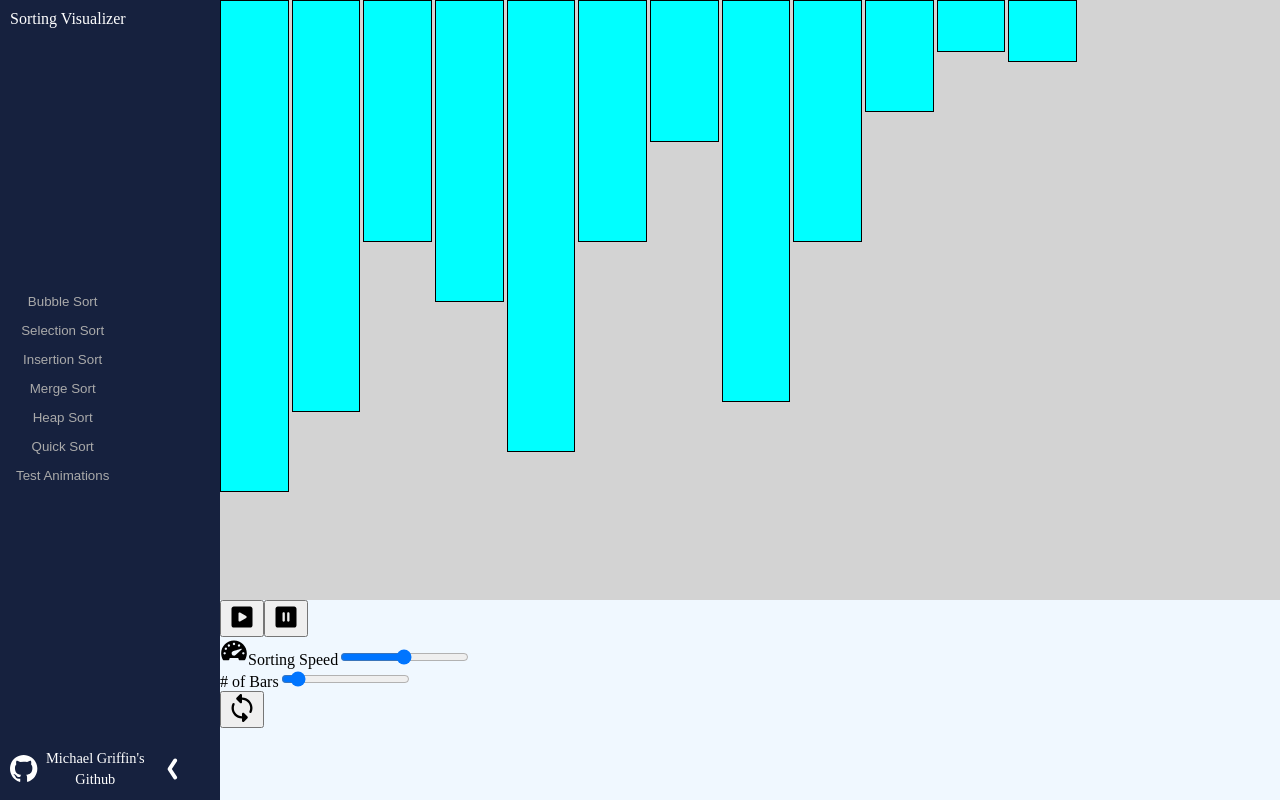
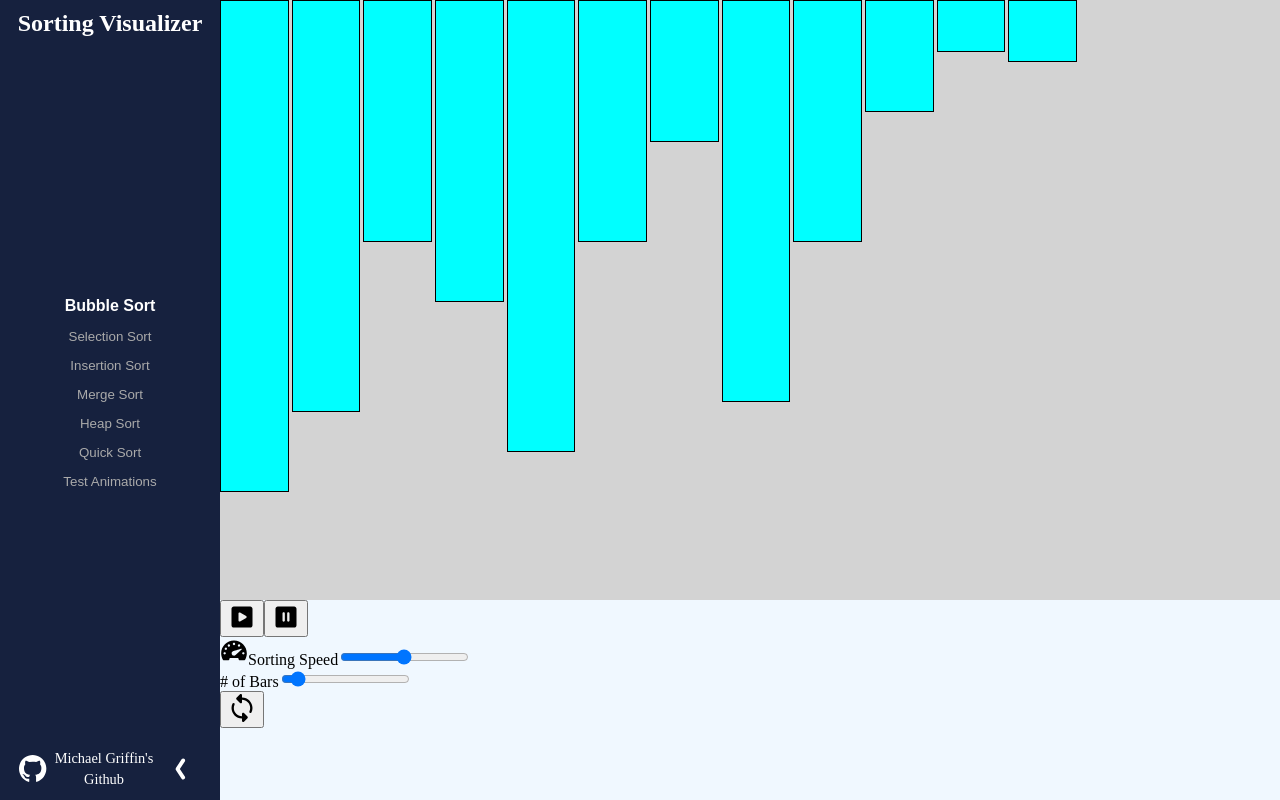
Before and after one commit to michael-griffin/Sorting-Visualizer, a React (Create React App) app: page / in a window 1280 px wide. Built offline with nearby package versions, Linux system fonts and the light colour scheme.

Commit message:
insertionSort working

```diff
--- a/src/App.js
+++ b/src/App.js
@@ -4,13 +4,11 @@ import svgIcons from "./icons/svg_icons"
 import sortmethods from "./sortmethods.js"
 
 function App() {
-  let {bubbleSort, selectionSort, insertionSort} = sortmethods;
-  let sortFunc = bubbleSort; //by default, switches with handleSortChoice
-  //console.log(hmm.bubbleFunc([15,40,20,10]));
-  let heightval = 100;
+  let {bubbleSort, selectionSort, insertionSort, mergeSort, heapSort, quickSort} = sortmethods;
+
   //Still to do:
-    //Merge, Heap, QuickSort.
-  //Refresh button needs to hook up with startarr right now startarr is being run too much
+    //Merge, Heap, (QuickSort might be working?).
+  //Refresh button needs to hook up with startarr. right now startarr might be run too much
     //on every state-change of nbars it runs
     //maybe useMemo with some value that tracks refresh (count? toggle?)
 
@@ -58,34 +56,35 @@ function App() {
   //Lower 3rd: 200-50ms. Middle: 50-10ms, Top: 10-1ms
   //could make a formula that switches based on value. Little messy.
 
-  //for Side-menu handling: (still need to tie this to a CSS class),
-  //Could programmatically generate side-menu JSX on the basis of sortChoice I suppose.
+  //for Side-menu handling: (tied sortChoice to CSS class to highlight chosen-sort), also holds sortFunc
   let [sortChoice, setSortChoice] = useState({
-    bubbleSort: false, selectionSort: false,
+    bubbleChoice: true, selectionChoice: false,
     insertionSort: false, mergeSort: false,
     heapSort: false, quickSort: false,
     sortFunc: bubbleSort
   });
 
   function handleSortChoice(evt) {
-    //console.log(evt.target.id);
     let keyMod = evt.target.id; //bubbleChoice, selectionChoice,
-    //setSortChoice(prevChoice => ({...prevChoice, [keyMod]: true}));
 
     let newFunc;
     if (keyMod === "bubbleChoice")  newFunc = bubbleSort;
     else if (keyMod === "selectionChoice")  newFunc = selectionSort;
     else if (keyMod === "insertionChoice")  newFunc = insertionSort;
-    //else if (keyMod === "bubbleSort")  newFunc = bubbleSort;
-    //else if (keyMod === "bubbleSort")  newFunc = bubbleSort;
-    //else if (keyMod === "bubbleSort")  newFunc = bubbleSort;
+    else if (keyMod === "mergeChoice")  newFunc = mergeSort; //still needed
+    else if (keyMod === "heapChoice")  newFunc = heapSort; //still needed
+    else if (keyMod === "quickChoice")  newFunc = quickSort;
+    console.log(keyMod);
     setSortChoice(prevChoice => {
-      let newChoice = {...prevChoice,
+      let newChoice = {...prevChoice};
+      for (let key in newChoice) if (key !== 'sortFunc') newChoice[key] = false;
+      newChoice = {...newChoice,
         [keyMod]: true,
         sortFunc: newFunc
       };
       return newChoice;
-    }); //have to wrap implicit return in parens for object.
+    });
+    console.log('sortChoice var is ', sortChoice)
   }
 
   let [sortSpeed, setSortSpeed] = useState(sortSpeedMax/2);
@@ -146,20 +145,7 @@ function App() {
   //console.log('selectSort animation list is', animArr);
 
 
-  /*
-  let animDemo = [
-    {first: 0, second: 0, type:'nochange'},
-    {first: 0, second: 1, type:'compare'},
-    {first: 0, second: 2, type:'compare'},
-    {first: 0, second: 3, type:'compare'},
-    {first: 1, second: 2, type:'compare'},
-    {first: 1, second: 3, type:'compare'},
-    {first: 2, second: 3, type:'preswap'},
-    {first: 2, second: 3, type:'swap'}
-  ];
-  */
   function animateSort(sortFunc) {
-    //previous version of App already had animations prepared. Now generating anims here.
     let holding = barsMain.vals;
     let anims = sortFunc(holding);
 
@@ -167,7 +153,8 @@ function App() {
     //Set up setTimeout() functions with a custom callback
       //Callback defines new bar values and colors, and then calls setBars to modify state.
       //Delay is determined by our sortSpeed variable
-    console.log('began animateSort');
+    console.log('animateSort started, sortFunc is:', sortFunc);
+    console.log('began animateSort, anims are:', anims);
     let delay;
     for (let i = 1; i < anims.length; i++){
       //Set up setTimeout callback and delay
@@ -238,14 +225,20 @@ function App() {
   return (
     <div className="App">
       <aside className="sideMenu">
-        <p> Sorting Visualizer</p>
+        <p className="side-header"> Sorting Visualizer</p>
         <div className="side-choices">
-          <button id="bubbleChoice"     onClick={handleSortChoice}>Bubble Sort</button>
-          <button id="selectionChoice"  onClick={handleSortChoice}>Selection Sort</button>
-          <button id="insertionChoice"  onClick={handleSortChoice}>Insertion Sort</button>
-          <button id="mergeChoice"      onClick={handleSortChoice}>Merge Sort</button>
-          <button id="heapChoice"       onClick={handleSortChoice}>Heap Sort</button>
-          <button id="quickChoice"      onClick={handleSortChoice}>Quick Sort</button>
+          <button id="bubbleChoice"     onClick={handleSortChoice}
+          className={sortChoice.bubbleChoice ? "chosen-sort" : null}>Bubble Sort</button>
+          <button id="selectionChoice"  onClick={handleSortChoice}
+          className={sortChoice.selectionChoice ? "chosen-sort" : null}>Selection Sort</button>
+          <button id="insertionChoice"  onClick={handleSortChoice}
+          className={sortChoice.insertionChoice ? "chosen-sort" : null}>Insertion Sort</button>
+          <button id="mergeChoice"      onClick={handleSortChoice}
+          className={sortChoice.mergeChoice ? "chosen-sort" : null}>Merge Sort</button>
+          <button id="heapChoice"       onClick={handleSortChoice}
+          className={sortChoice.heapChoice ? "chosen-sort" : null}>Heap Sort</button>
+          <button id="quickChoice"      onClick={handleSortChoice}
+          className={sortChoice.quickChoice ? "chosen-sort" : null}>Quick Sort</button>
           <button onClick={() => {animateSort(sortChoice.sortFunc)} }>Test Animations</button>
         </div>
         <footer className="side-bottom">
--- a/src/index.css
+++ b/src/index.css
@@ -1,19 +1,13 @@
+/*it would be good to set some CSS values as variables. For example text-size:
+    basic is .9     chosen-sort is 1    sideMenu header is 1.5
+    maybe same for color?
+*/
+
 body {
     margin: 0px;
     height: 100vh;
     width: 100%;
 }
-p {
-    padding: 0px;
-    margin: 0px;
-}
-
-.bold-choice {
-    font-weight: 700;
-    font-size: 1rem; /*basic is .9, could check to see how formula works, or set those as constant*/
-    color:#ffffff;
-}
-
 #root {
     height: 100%;
     width: 100%;
@@ -30,6 +24,12 @@ p {
 main {
     width: 100%;
 }
+
+p {
+    padding: 0px;
+    margin: 0px;
+}
+
 /*side menu CSS*/
 .sideMenu {
     background-color: #16213e;
@@ -38,15 +38,17 @@ main {
     flex-direction: column;
     min-width: 200px;
     justify-content: space-between;
-    align-items: start;
+    align-items: center;
     padding: 10px;
 }
-
+.side-header {
+    font-size: 1.5rem;
+    font-weight: 700;
+}
 .side-choices {
     display: flex;
     flex-direction: column;
 }
-
 .sideMenu button {
     color: #aaaaaa;
     background: none;
@@ -58,7 +60,11 @@ main {
 button:hover {
     border: 1px solid;
 }
-
+.sideMenu .chosen-sort {
+    font-weight: 700;
+    font-size: 1rem;
+    color: #ffffff;
+}
 .side-bottom {
     display: flex;
     gap: 4px 8px;
--- a/src/sortmethods.js
+++ b/src/sortmethods.js
@@ -19,7 +19,7 @@ function swap(arr, ind1, ind2){
 //If we do this once, AND make no swaps, we're sorted, and can stop
 const bubbleSort = (arrbase) => {
     let anims = []; //arr of objects, keys first (ind), second (ind), and type
-    let arr = arrbase.slice(0); //needed? precaution: we are passing in a state-variable, so don't want to modify directly.
+    let arr = arrbase.slice(); //needed? precaution: we are passing in a state-variable, so don't want to modify directly.
 
     const swap = (arr, ind1, ind2) => {
         let temp = arr[ind1];
@@ -67,7 +67,7 @@ function bubbleSort(arr){
 
 //SelectionSort
 function selectionSort(arrbase){
-    let arr = arrbase.slice(0);
+    let arr = arrbase.slice();
     let anims = [];
     let cmin;
 
@@ -114,7 +114,7 @@ function selectionSort(arr){
 //Builds up a sorted 'half', then searches that half for the proper spot to insert the next element.
 
 function insertionSort(arrbase){
-    let arr = arrbase.slice(0);
+    let arr = arrbase.slice();
     let currInd;
     let anims = [];
 
@@ -130,8 +130,8 @@ function insertionSort(arrbase){
         currInd = n;
         for (let o = n-1; o >= 0; o--){
             if (arr[currInd] <= arr[o]){
-                anims.push({first: n, second: o, type:'preswap'});
-                anims.push({first: n, second: o, type:'swap'});
+                anims.push({first: currInd, second: o, type:'preswap'});
+                anims.push({first: currInd, second: o, type:'swap'});
                 arr = swap(arr,currInd,o);
                 currInd = o; //now curr is at o index
             } else {
@@ -143,6 +143,7 @@ function insertionSort(arrbase){
 }
 
 /*
+//base Insertion Sort function
 function insertionSort(arr){
     let currInd;
     for (let n = 1; n < arr.length; n++){
@@ -159,15 +160,70 @@ function insertionSort(arr){
 */
 
 //MergeSort
-
-//First piece: write a function that merges two sorted arrays.
-
 //basic idea: break unsorted into halves, continue until length = 0 or 1.
 //once you have a set of sorted arrays, merge into a larger sorted array (with mergeArrays)
 
+//Issue with the simple version of mergeSort is that it doesn't preserve the indices.
+//Animated version is tweaked to preserve indices in addition to creating animations array.
+function mergeSort(arrbase){
+    let arr = arrbase.slice();
+    const auxarr = arrbase.slice(); //Pulling from this while we modify arr?
+    let anims = [];
+
+    //May need to tweak swap animation for merge: it's pulling from an 'extra'
+    //array, not swapping in place precisely. Maybe just highlight k?
+    //Also may need to adjust how new values are inserted. (perhaps have a firstVal: newVal
+    function merge(arr, istart, mid, iend){
+        //let sorted = [];
+        //let i = 0; let j = 0;
+        //Originally, pushed to a new array and used pointers to separate the two halves
+        //Can still use pointers, they're just no longer starting at 0.
+        let i = istart; //pointer for 'firsthalf' of subarr to sort.
+        let j = mid; //pointer for 'secondhalf' of subarr to sort.
+        let k = istart;
+        let auxarr = arr.slice();
+        while (i < mid && j < iend){
+            if (auxarr[i] <= auxarr[j]) {
+                anims.push({first: k, second: i, type:'preswap'})
+                anims.push({first: k, second: i, type:'swap'})
+                arr[k++] = auxarr[i++]; //sorted.push(arr1[i++]);
+            } else {
+                anims.push({first: k, second: j, type:'preswap'})
+                anims.push({first: k, second: j, type:'swap'})
+                arr[k++] = auxarr[j++]; //sorted.push(arr2[j++]);
+            }
+        }
+        while (i < mid) {
+            anims.push({first: k, second: i, type:'preswap'})
+            anims.push({first: k, second: i, type:'swap'})
+            arr[k++] = auxarr[i++];
+        }
+        while (j < iend) {
+            anims.push({first: k, second: j, type:'preswap'})
+            anims.push({first: k, second: j, type:'swap'})
+            arr[k++] = auxarr[j++];
+        }
+        return arr;
+    }
+
+    function mrgSort(arr, istart=0, iend=arr.length){
+        if (iend - istart <= 1) return arr;
+        let mid = Math.floor((istart+iend)/2);
+
+        mrgSort(arr, istart, mid);
+        mrgSort(arr, mid, iend);
+        merge(arr, istart, mid, iend);
+        return arr;
+    }
+    let sorted = mrgSort(arr);
+    //console.log('sorted arr is', sorted);
+    //console.log('animations generated: ', anims);
+    return anims;
+}
 
 /*
 //Base merge sort function (no animations)
+function mergeSort(arr){
     function merge(arr1, arr2){
         let sorted = [];
         let i = 0; let j = 0;
@@ -180,29 +236,139 @@ function merge(arr1, arr2){
         return sorted;
     }
 
-function mergeSort(arr){
+    function mrgSort(arr){
         if (arr.length <= 1) return arr;
         let mid = Math.floor(arr.length/2);
-    let firsthalf = mergeSort(arr.slice(0,mid));
-    let secondhalf = mergeSort(arr.slice(mid));
+        let firsthalf = mrgSort(arr.slice(0,mid));
+        let secondhalf = mrgSort(arr.slice(mid));
         return merge(firsthalf, secondhalf);
     }
-//mergeSort([35,12,76,7]);
+}
 */
 
+//Heap Sort
+function heapSort(arrbase){
+    let arr = arrbase.slice(0);
+    let anims = [];
+    let count = 0;
+    const swap = (arr, ind1, ind2) => {
+        let temp = arr[ind1];
+        arr[ind1] = arr[ind2];
+        arr[ind2] = temp;
+        count++;
+    }
 
+    const getLeftInd = i => i * 2 + 1; //0 -> (1,2) 1 -> (3,4)
+    const getRightInd = i => i * 2 + 2;
+    const getParentInd = i => Math.floor((i - 1)/2)
+
+    //Has child/parent helpers
+    const hasLeftChild = i => getLeftInd(i) < arr.length;
+    const hasRightChild = i => getRightInd(i) < arr.length;
+    const hasParent = i => getParentInd(i) >= 0;
+
+    //Get parent/child values
+    const leftChild = i => arr[getLeftInd(i)];
+    const rightChild = i => arr[getRightInd(i)];
+    const parent = i => arr[getParentInd(i)];
+
+    //tutorials helpfully name this 'heapify'
+    const shiftDown = (endOfHeap, i) => {
+        //check if either child > you. If so:
+            //Swap with the larger child. Update index to that of larger child
+            //Repeat.
+        let largest = i;
+        if (getLeftInd(i) < endOfHeap && leftChild(i) > arr[i]){
+            largest = getLeftInd(i);
+        }
+        if (getRightInd(i) < endOfHeap && rightChild(i) > arr[largest]){
+            largest = getRightInd(i);
+        }
+        if (largest !== i){
+            anims.push({first: largest, second: i, type: 'preswap'});
+            anims.push({first: largest, second: i, type: 'swap'});
+            swap(arr, largest, i);
+            shiftDown(largest);
+        }
+    };
+
+    //Build max heap.
+    let halfway = Math.floor(arr.length/2)-1;
+    for (let i = halfway; i >= 0; i--){
+        shiftDown(arr.length, i); //endofHeap + index to shift down.
+    }
+
+    //sort array from max heap
+    for (let n = arr.length-1; n > 0; n--){
+        //In max heap, max is at ind 0. First step is swap max with final ind
+        anims.push({first: n, second: 0, type: 'preswap'});
+        anims.push({first: n, second: 0, type: 'swap'});
+        swap(arr, n, 0);
+        //Now, new val at ind 0 probably isn't max. have it travel down the heap.
+        shiftDown(n, 0); //Shift down element at 0, in the smaller heap that goes up to n-1.
+    }
+    console.log('sorted arr is:', arr);
+    console.log('count is', count);
+    return anims;
+}
 
 
 //Quick Sort
+function quickSort(arrbase){
+    let arr = arrbase.slice();
+    let anims = [];
 
-//Heap Sort
+    function pivot(arr, istart, iend){
+        function swap(arr, first, second){
+            let temp = arr[first];
+            arr[first] = arr[second];
+            arr[second] = temp;
+        }
+
+        let ind = istart; //pivot index;
+        for (let i = istart+1; i <= iend; i++){
+            if (arr[istart] > arr[i]){
+                //This is the weird part. Increments FIRST, so holds off on placing pivot til end.
+                //if arr[i] greater than pivot nothing happens. Else it gets moved backwards:
+                    //still goes in front of previous smaller items.
+                    //This also moves any unswapped big ones forward
+                ind++;
+                anims.push({first: ind, second: i, type: 'preswap'});
+                anims.push({first: ind, second: i, type: 'swap'});
+                swap(arr, i, ind);
+            } else {
+                anims.push({first: istart, second: i, type: 'compare'});
+            }
+        }
+        anims.push({first: istart, second: ind, type: 'preswap'});
+        anims.push({first: istart, second: ind, type: 'swap'});
+        swap(arr, istart, ind);
+        return ind;
+    }
+
+
+    function qckSort(arr, istart=0, iend=arr.length-1){
+        if (iend <= istart) return arr;
+        let mid = pivot(arr, istart, iend);
+        qckSort(arr, istart, mid-1);
+        qckSort(arr, mid+1, iend);
+        return arr;
+    }
+    let sorted = qckSort(arr);
+    return anims;
+}
+
 
 //Radix Sort
 
 sortmethods = {...sortmethods,
     bubbleSort,
     selectionSort,
-    insertionSort
+    insertionSort,
+    mergeSort, //not working
+    heapSort,
+    quickSort
+
 };
 
 export default sortmethods;
```
Lines whose indentation alone changed are shown as unchanged.
